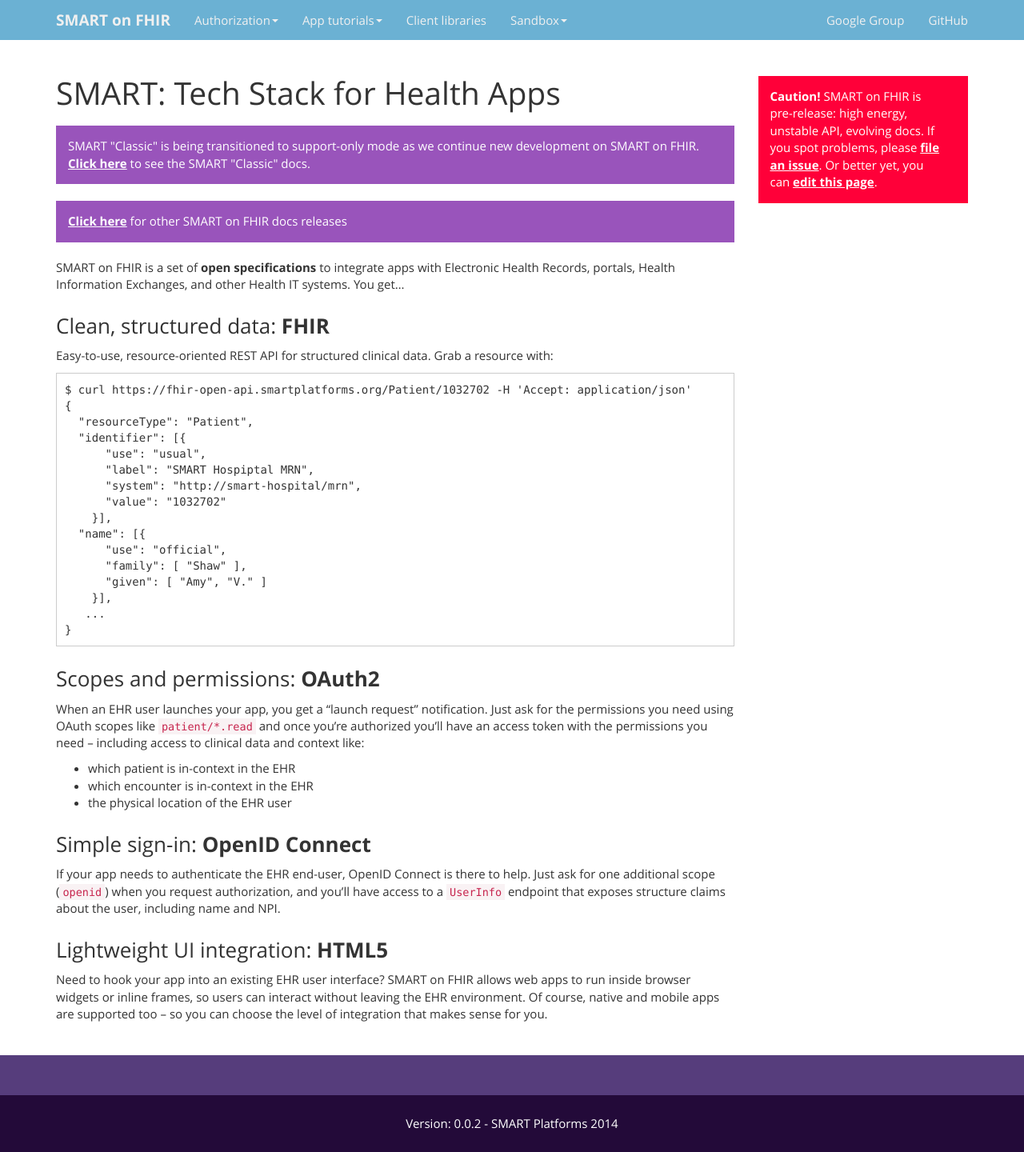
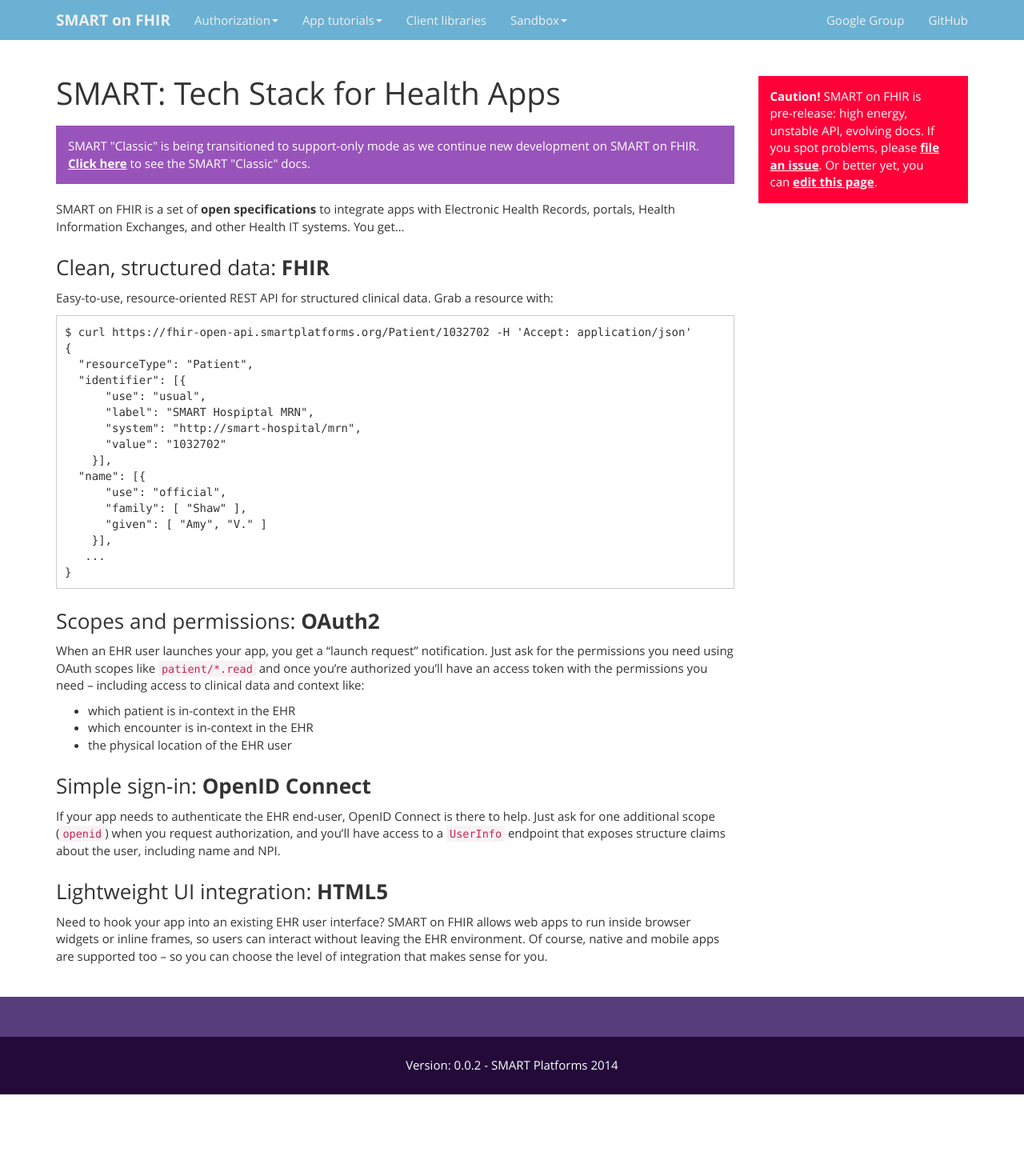
Before and after one commit to smart-on-fhir/smart-on-fhir.github.io, a Jekyll site: the page built from index.md, in a window 1280 px wide. Shown: the whole page at 80% size. Built offline with Jekyll 4.4.1, drawn with Linux system fonts in a browser that asks for light colours; Markdown is read by kramdown in place of the engine named in the settings; after the commit the page ends 1368 px from its top, so only the background shows below that.

Commit message:
Move release link to footer

```diff
--- a/_layouts/main.html
+++ b/_layouts/main.html
@@ -122,7 +122,7 @@
       <div class="container">
         <div class="row">
           <div class="col-lg-12">
-            Version: 0.0.2 - <a href="http://smartplatforms.org">SMART Platforms 2014</a>
+            Version: <a href="{{site.baseurl}}releases/">0.0.2</a> - <a href="http://smartplatforms.org">SMART Platforms 2014</a>
           </div>
         </div>
       </div>
--- a/index.md
+++ b/index.md
@@ -9,11 +9,6 @@
     SMART "Classic" is being transitioned to support-only mode as we continue new
     development on SMART on FHIR. <a class="alert-link" href="http://docs-v06.smartplatforms.org">Click here</a>
     to see the SMART "Classic" docs.
-</div>
-
-<div class='alert alert-dismissable alert-info'>
-    <a class="alert-link" href="{{site.baseurl}}releases/">Click here</a>
-    for other SMART on FHIR docs releases
 </div>
 
 SMART on FHIR is a set of **open specifications** to integrate apps with
```
